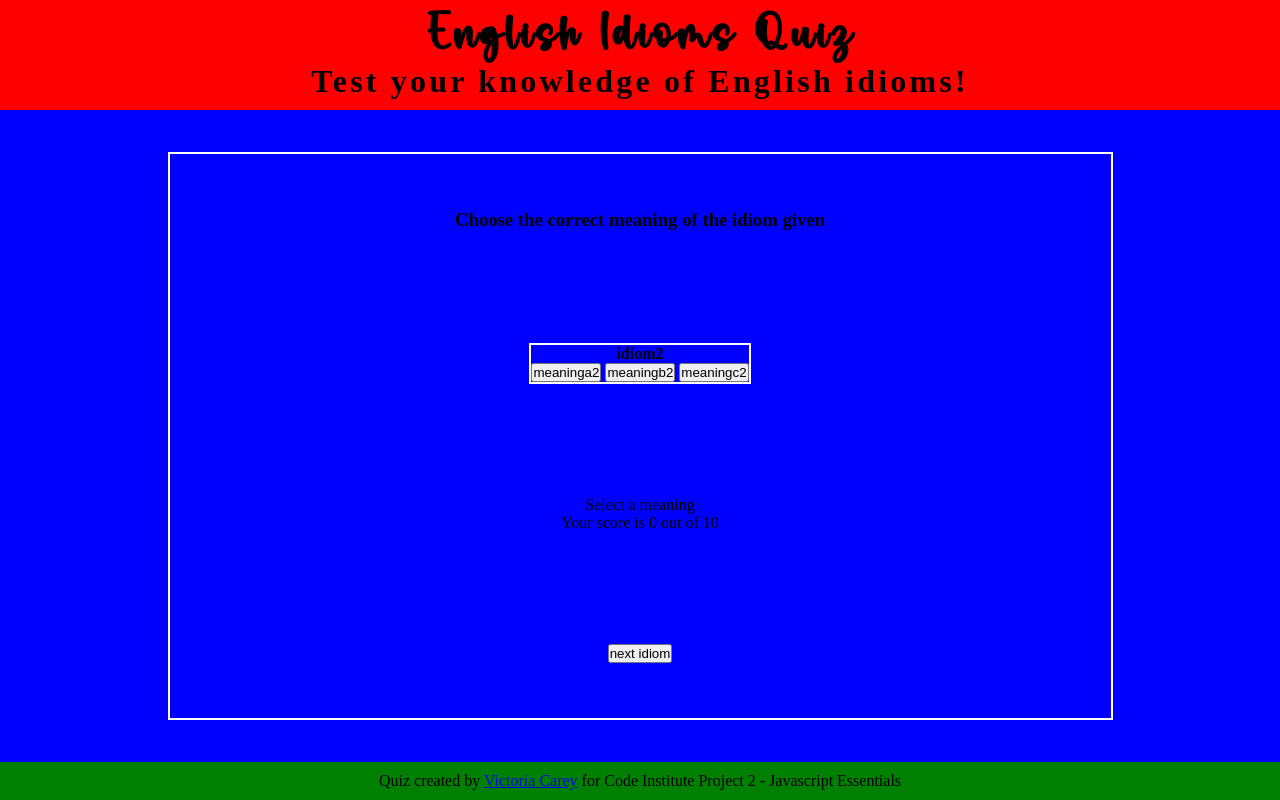
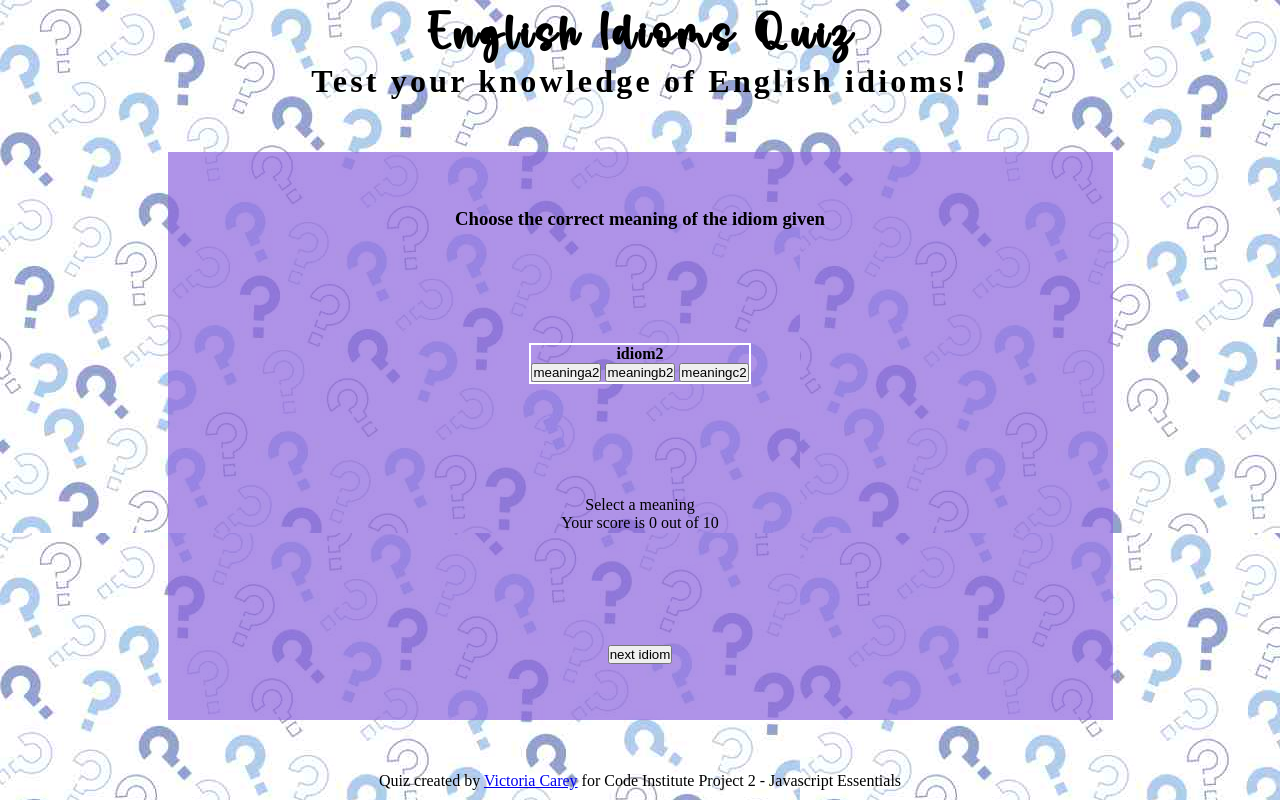
Before and after one commit to Tori-coder/Project-2, a plain HTML site: page index.html in a window 1280 px wide. Drawn offline with Linux system fonts and the light colour scheme; a web font is replaced by a local one.

Commit message:
add background img

```diff
--- a/assets/css/style.css
+++ b/assets/css/style.css
@@ -28,6 +28,7 @@
     /* Forces content to take up all vertical height of screen */
     height: 100vh;
     justify-content: space-between;
+    background-image: url("../images/question_marks_background_22.jpg");
 }
 
 header, main, footer {
@@ -36,7 +37,6 @@ header, main, footer {
 }
 
 header {
-    background-color: red;
     letter-spacing: 0.2em;
 }
 
@@ -51,7 +51,6 @@ h2 {
 }
 
 main {
-    background-color: blue;
     /* Forces main section to take up most of page container space */
     height: 100%;
     display: flex;
@@ -61,17 +60,16 @@ main {
 }
 
 footer {
-    background-color: green;
 }
 
 .quiz-container {
-    border: 2px white solid;
     width: 75%;
     height: 90%;
     display: flex;
     flex-direction: column;
     justify-content: space-around;
     align-items: center;
+    background-color: rgb(141,102,222, 0.7);
 }
 
 .quiz-quiz {
```
Also changed, not shown: assets/images/question_marks_background_22.jpg (added).
